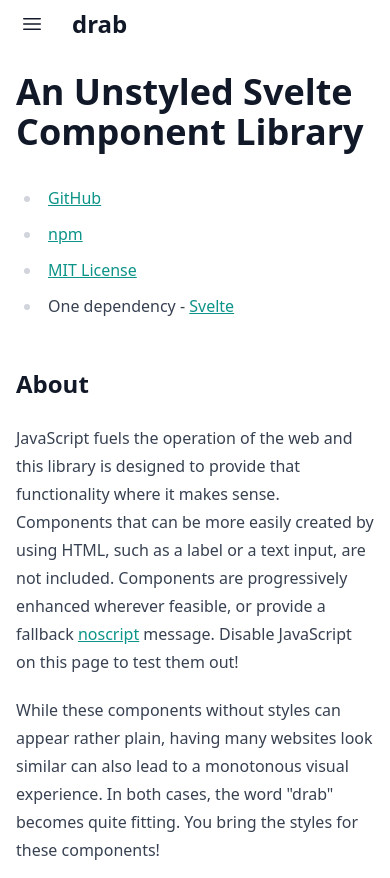
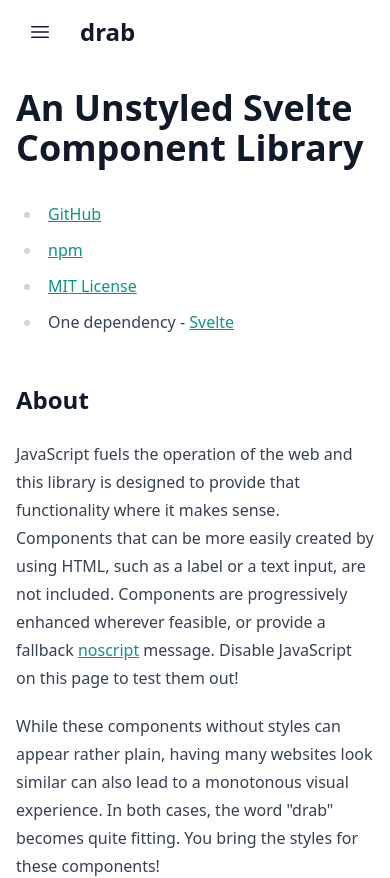
Before and after one commit to rossrobino/drab, a SvelteKit app: page / in a window 390 px wide. Shown: the top 878 px of the page. Built offline with nearby package versions, Linux system fonts and the light colour scheme.

Commit message:
increase padding

```diff
--- a/src/routes/+layout.svelte
+++ b/src/routes/+layout.svelte
@@ -26,7 +26,7 @@
 			class="prose-h1:text-balance prose prose-teal mb-16 prose-headings:capitalize lg:min-w-[65ch]"
 		>
 			<nav
-				class="sticky top-0 -mx-4 -mt-4 mb-6 flex items-center gap-4 bg-white p-2 lg:hidden"
+				class="sticky top-0 -mx-4 -mt-4 mb-6 flex items-center gap-4 bg-white p-4 lg:hidden"
 			>
 				<button
 					class="btn btn-g"
```
